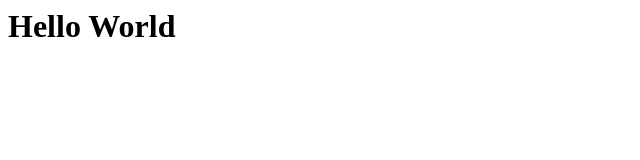
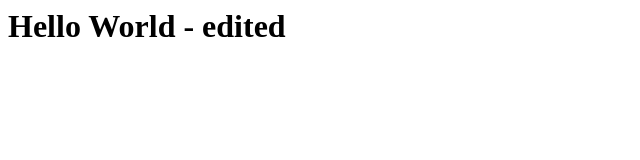
Before and after one commit to keizer619/test-site, a plain HTML site: page index.html in a window 1280 px wide. Shown: the whole page, without its empty margins (0-640 px from the left). Drawn offline with Linux system fonts and the light colour scheme.

Commit message:
Update index.html

```diff
--- a/index.html
+++ b/index.html
@@ -2,6 +2,6 @@
   <head>
   </head>
   <body>
-    <h1>Hello World</h1>
+    <h1>Hello World - edited</h1>
   </body>
 </html>
```
